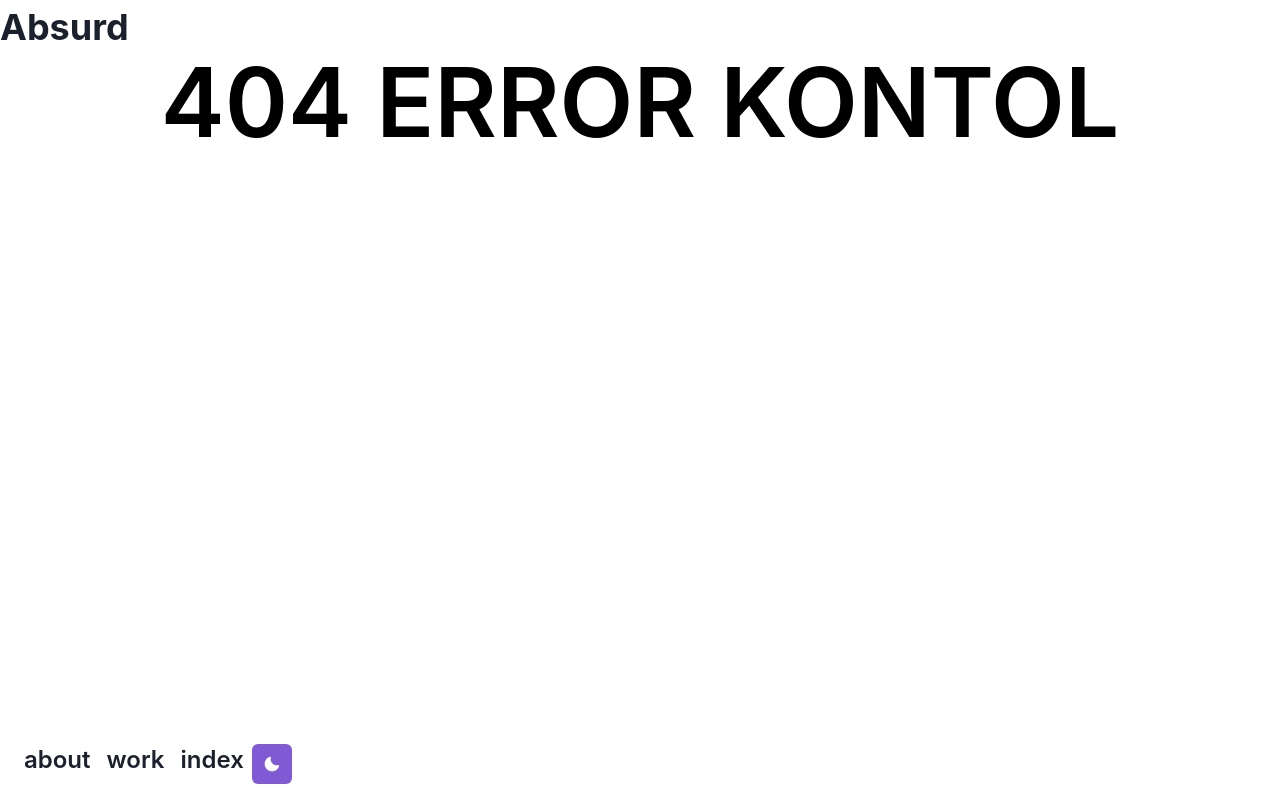
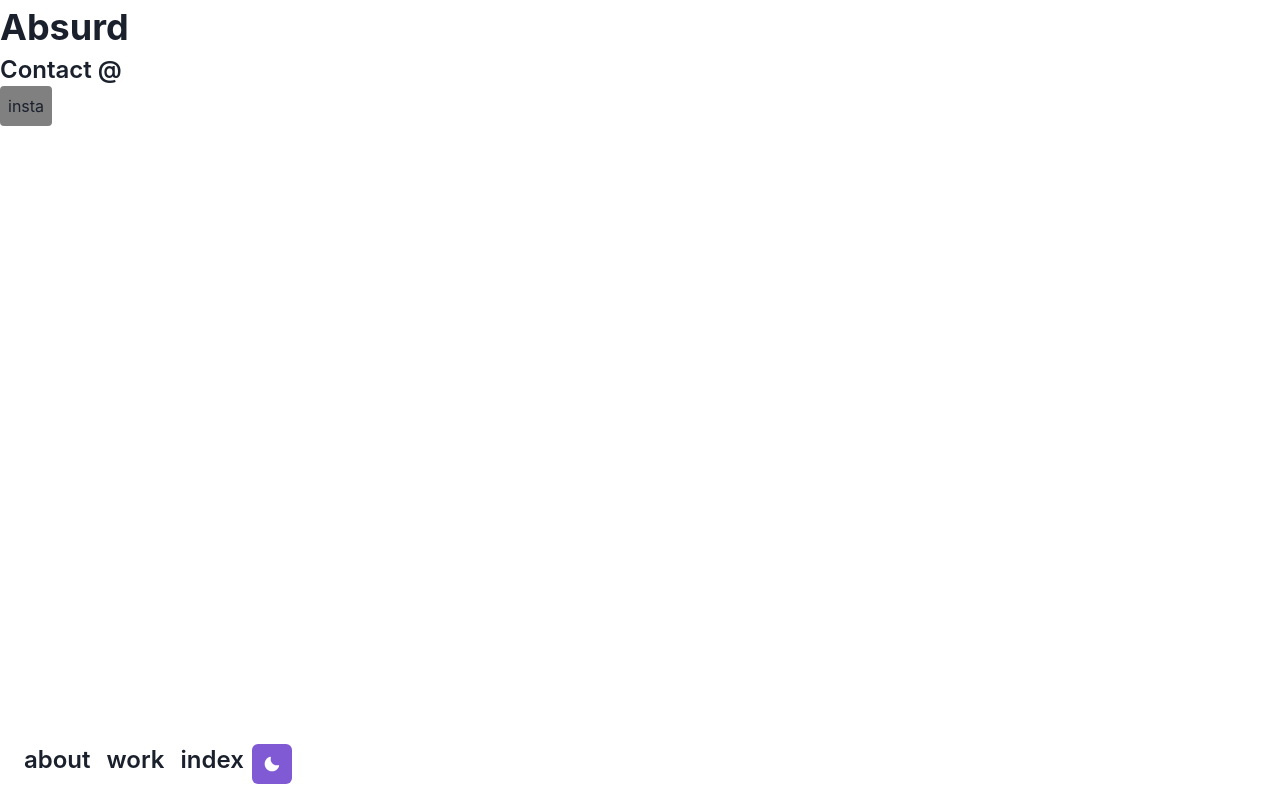
Before and after one commit to bryansdream/feta-satu, a Next.js app: page /about in a window 1280 px wide. Before the commit this address had no page. Built offline with nearby package versions, Linux system fonts and the light colour scheme.

Commit message:
Create index.js

```diff
--- /dev/null
+++ b/pages/about/index.js
@@ -0,0 +1,15 @@
+import { Box } from "@chakra-ui/react";
+import Link from "next/link";
+
+export default function AboutPage() {
+  return (
+    <div>
+      <p className="font-semibold text-2xl">Contact @</p>
+      <Box boxSize="fit-content" bg="grey" rounded="base" padding="2">
+        <Link href="https://instagram.com/tellmewhenitsready" target="_blank">
+          insta
+        </Link>
+      </Box>
+    </div>
+  );
+}
```
